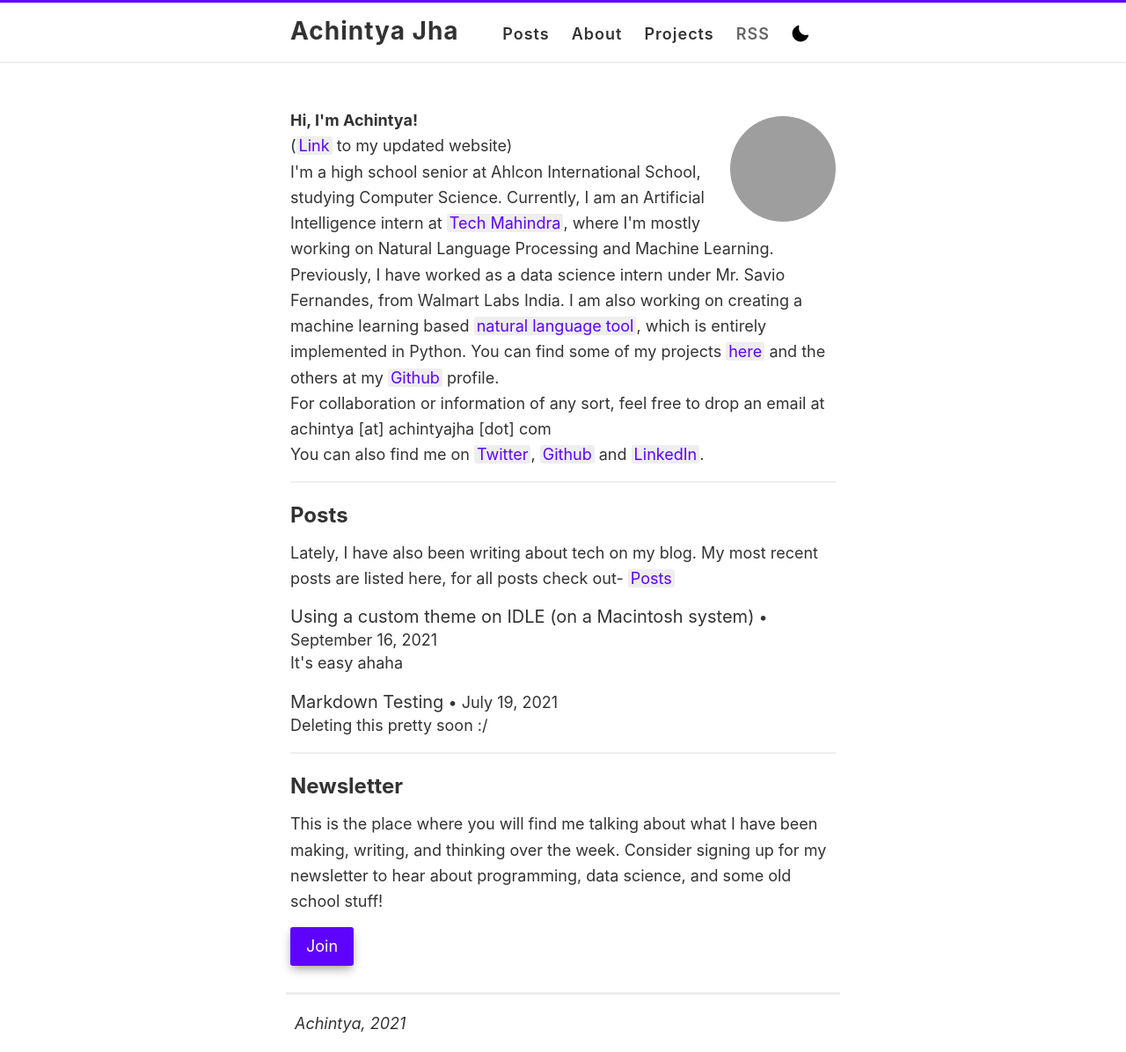
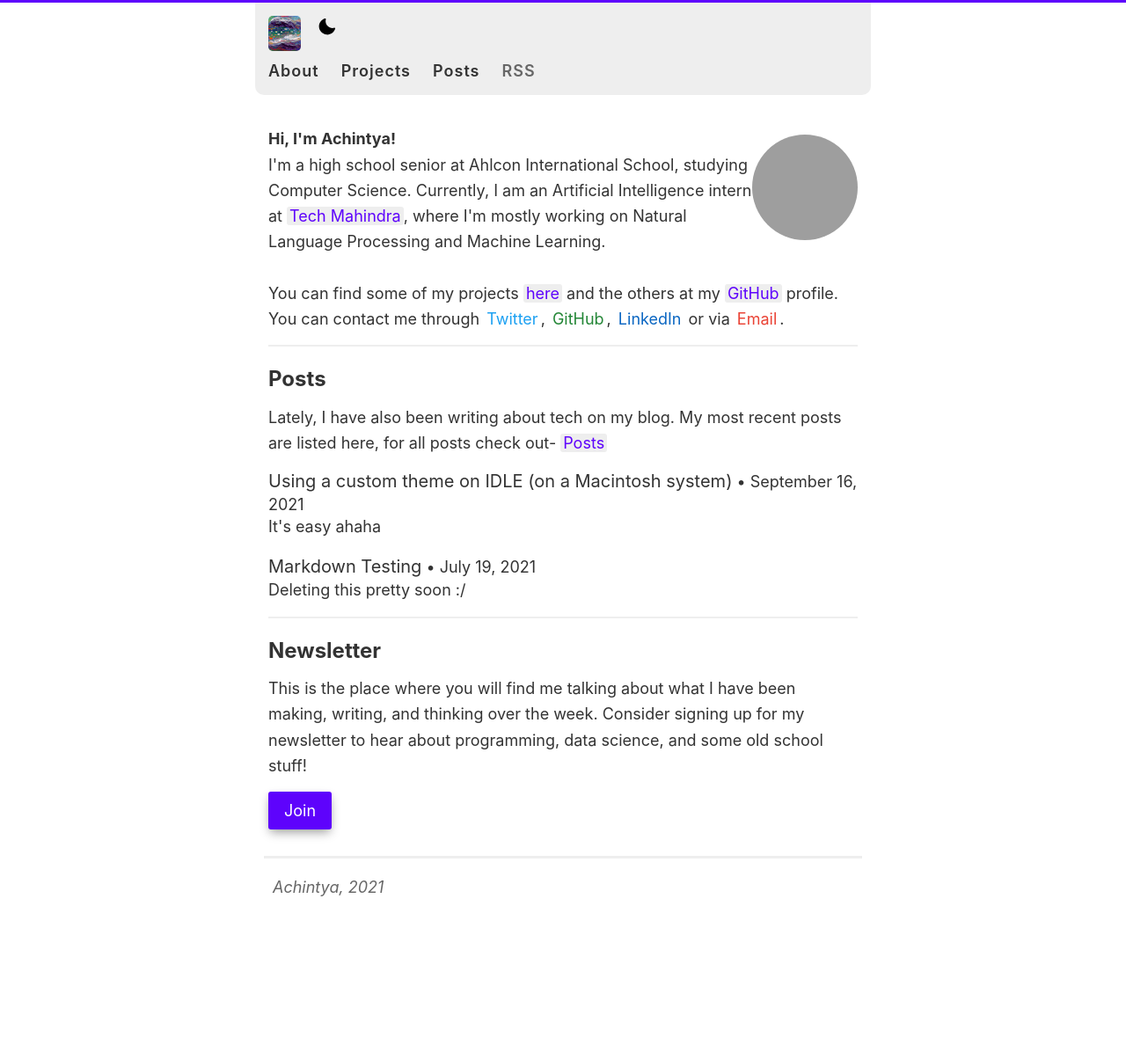
Before and after one commit to achntj/achintyajha.github.io, a Jekyll site: the page built from index.html, in a window 1280 px wide. Shown: the whole page at 88% size. Built offline with Jekyll 4.4.1, drawn with Linux system fonts in a browser that asks for light colours; after the commit the page ends 1042 px from its top, so only the background shows below that; grey boxes are pictures that could not be loaded.

Commit message:
main theme changed to alt web

```diff
--- a/_layouts/default.html
+++ b/_layouts/default.html
@@ -33,34 +33,33 @@
   </head>
 
   <body>
-    <div class="wrapper-masthead">
+
+    <body>
+    <div class="wrapper-masthead noselect">
       <div class="container">
         <header class="masthead clearfix">
           <div class="site-info">
             <p class="site-name">
-              <a class="site-name" href="{{ site.baseurl }}/"
-                >{{ site.name }}</a
-              >
+              <a href="/"
+                ><img
+                  class="site-logo"
+                  src="/images/avatar.png"
+                  alt="site avatar"
+              /></a>
             </p>
-            <!-- <p class="site-description">{{ site.description }}</p> -->
-          </div>
-
-          <nav>
-            <a href="{{ site.baseurl }}/posts">Posts</a>
-            <a href="{{ site.baseurl }}/about">About</a>
-            <a href="{{ site.baseurl }}/projects">Projects</a>
-            <a
-              class="rss"
-              style="color: #666"
-              href="{{ site.baseurl }}/feed.xml"
-              >RSS</a
-            >
             <span class="container-new">
               <label id="switch" class="switch">
                 <input type="checkbox" onchange="toggleTheme()" id="slider" />
                 <span class="slider round"></span>
               </label>
             </span>
+          </div>
+
+          <nav>
+            <a href="{{ site.baseurl }}/about">About</a>
+            <a href="{{ site.baseurl }}/projects">Projects</a>
+            <a href="{{ site.baseurl }}/posts">Posts</a>
+            <a class="rss" href="{{ site.baseurl }}/feed.xml">RSS</a>
           </nav>
         </header>
       </div>
--- a/index.html
+++ b/index.html
@@ -4,37 +4,37 @@ layout: default
 
 <div class="entry">
   <div class="img_div">
-  <img class="me_home" src="{{ site.avatar }}" alt="Picture of Achintya"/>
+    <img class="me_home" src="{{ site.avatar }}" alt="Picture of Achintya" />
   </div>
   <p>
     <b>Hi, I'm Achintya!</b>
-    <br/>
-    <span>(<a href="https://new.achintyajha.in/">Link</a> to my updated website)</span>
     <br />
     I'm a high school senior at Ahlcon International School, studying Computer Science.
         Currently, I am an Artificial Intelligence intern at <a href="https://www.techmahindra.com/en-in/innovation/makers-lab/">Tech
         Mahindra</a>, where I'm mostly working on Natural Language Processing and Machine Learning.
         <br />
-    Previously, I have worked as a data science intern under Mr. Savio Fernandes, from Walmart Labs India.
-    I am also working on creating a machine learning based <a href="https://sentimate.herokuapp.com/">natural language tool</a>,
-    which is entirely implemented in Python.
-    You can find some of my projects <a href="https://achintyajha.in/projects/">here</a> and the others at my
-    <a href="https://github.com/achintyajha">Github</a> profile.
         <br />
-    For collaboration or information of any sort, feel free to drop an email at achintya [at] achintyajha [dot] com<br />
-    You can also find me on <a href="https://www.twitter.com/achintyajha05">Twitter</a>, <a href="https://github.com/achintyajha">Github</a>
-    and <a href="https://linkedin.com/in/achintyajha">LinkedIn</a>.
+        You can find some of my projects <a href="/projects/">here</a> and the others at my
+        <a href="https://github.com/achintyajha">GitHub</a> profile.
+        <br />
+        You can contact me through <a class="special_link twitter" href="https://www.twitter.com/achintyajha05">Twitter</a>, <a class="special_link github" href="https://github.com/achintyajha">GitHub</a>,
+        <a class="special_link linkedin" href="https://linkedin.com/in/achintyajha">LinkedIn</a> or via <a class="special_link mail" href="mailto:achintya@achintyajha.com">Email</a>.
         <br />
   </p>
 </div>
 
 <div class="posts">
   <h2>Posts</h2>
-  <p>Lately, I have also been writing about tech on my blog. My most recent posts are listed here, for all posts check out- <a href="{{ site.baseurl }}/posts">Posts</a></p>
+  <p>
+    Lately, I have also been writing about tech on my blog. My most recent posts
+    are listed here, for all posts check out-
+    <a href="{{ site.baseurl }}/posts">Posts</a>
+  </p>
   {% for post in site.posts limit:5%}
   <article class="post">
     <a href="{{ site.baseurl }}{{ post.url }}">
-    <span class="span_header">{{ post.title }}</span><span class="meta"> • {{ post.date | date: "%B %e, %Y" }} </span>
+      <span class="span_header">{{ post.title }}</span
+      ><span class="meta"> • {{ post.date | date: "%B %e, %Y" }} </span>
       <div class="post-description">{{ post.oneline }}</div>
     </a>
   </article>
@@ -43,8 +43,12 @@ layout: default
 
 <div class="newsletter">
   <h2>Newsletter</h2>
-  <p>This is the place where you will find me talking about what I have been making, writing, and thinking over the week.
-  Consider signing up for my newsletter to hear about programming, data science, and some old school stuff!</p>
+  <p>
+    This is the place where you will find me talking about what I have been
+    making, writing, and thinking over the week. Consider signing up for my
+    newsletter to hear about programming, data science, and some old school
+    stuff!
+  </p>
   <!-- <div class="newsletter_contents">
     <form autocomplete="off" name="newsletter" action="https://buttondown.email/api/emails/embed-subscribe/achintyajha" method="post" target="popupwindow" onsubmit="window.open('https://buttondown.email/achintyajha', 'popupwindow')">
       <label class="email" for="bd-email">Email</label>
--- a/style.scss
+++ b/style.scss
@@ -167,22 +167,40 @@ img {
   clear: both;
 }
 
+.entry hr {
+  border-color: transparent;
+  border-top: 3px dotted var(--color-highlight);
+  margin-top: 20px;
+}
+
 /*********************/
 /* LAYOUT / SECTIONS */
 /*********************/
 
 .wrapper-masthead {
   border-top: 3px solid var(--color-accent);
-  margin-bottom: 35px;
-  border-bottom: 2px solid var(--color-highlight);
+  margin-bottom: 20px;
+  // border-bottom: 2px solid var(--color-highlight);
 }
 
 .masthead {
-  padding: 10px 0;
+  max-width: 700px;
+  margin: 0 auto;
+  padding: 15px;
+  border-radius: 0 0 10px 10px;
 
   @include mobile {
     text-align: center;
   }
+}
+
+.wrapper-masthead .container {
+  padding: 0;
+  // max-width: 100%;
+  // Round lower border
+  border-radius: 0 0 10px 10px;
+  // =====
+  background-color: var(--color-nav);
 }
 
 .masthead a {
@@ -209,43 +227,44 @@ img {
 }
 
 .site-info {
-  float: left;
+  display: flex;
+  justify-content: space-between;
 
   @include mobile {
     float: none;
-    display: block;
     margin: 0 auto;
   }
 }
 
 .site-name {
   margin: 0;
-  color: var(--color-text-secondary);
+  color: var(--color-text);
   cursor: pointer;
   font-family: $helvetica;
-  font-size: 28px;
-  letter-spacing: 1px;
-  font-weight: 700;
+  font-size: 1.2em;
+  // letter-spacing: 1px;
+  font-weight: 800;
+  -webkit-font-smoothing: antialiased !important;
 }
 
-.site-description {
-  margin: -5px 0 0 0;
-  color: var(--color-tertiary);
-  font-size: 16px;
-
-  @include mobile {
-    margin: 3px 0;
-  }
+.site-logo {
+  width: 40px;
+  height: 40px;
+  border-radius: 5px;
 }
 
 nav {
-  float: right;
-  margin-top: 13px; // @TODO: Vertically middle align
+  // float: right;
+  // margin-top: 13px; // @TODO: Vertically middle align
   font-family: $helvetica;
   font-size: 18px;
 
+  .rss {
+    color: var(--color-suppresed);
+  }
+
   @include mobile {
-    float: none;
+    float: left;
     margin-top: 9px;
     display: block;
     font-size: 16px;
@@ -255,7 +274,7 @@ nav {
   }
 
   a {
-    margin-left: 20px;
+    margin-right: 20px;
     color: var(--color-text);
     text-align: right;
     font-weight: 600;
@@ -267,7 +286,8 @@ nav {
     }
 
     @include mobile {
-      margin: 0 10px;
+      margin: 0;
+      margin-right: 10px;
     }
   }
 }
@@ -278,7 +298,7 @@ nav {
 
 .container {
   margin: 0 auto;
-  max-width: 650px;
+  max-width: 700px;
   padding: 0 15px;
   width: 100%;
   flex-grow: 1;
@@ -452,15 +472,35 @@ blockquote {
 footer {
   font-style: italic;
   margin: 30px auto 0px auto;
-  max-width: 650px;
+  max-width: 700px;
   padding: 0 10px;
   width: 100%;
+}
+
+.special_link {
+  background-color: transparent;
+}
+
+.twitter {
+  color: #1da1f2;
+}
+
+.linkedin {
+  color: #0a66c2;
+}
+
+.github {
+  color: #238636;
+}
+
+.mail {
+  color: #ea4335;
 }
 
 .footer_container {
   border-top: 3px solid var(--color-highlight);
   padding: 20px 10px;
-  color: var(--color-tertiary);
+  color: var(--color-suppresed);
 }
 
 .post-nav {
```
Also changed, not shown: images/avatar.png (added). Lines whose indentation alone changed are shown as unchanged.
